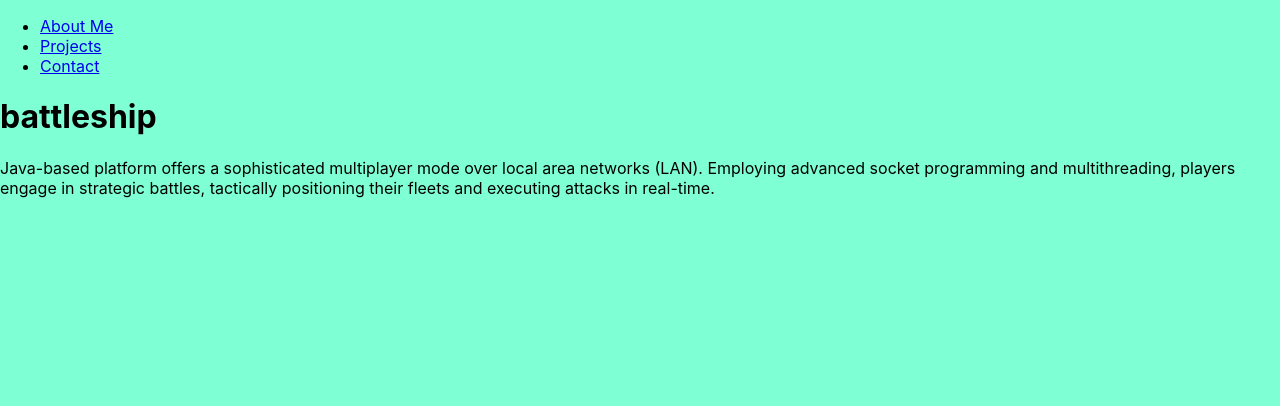
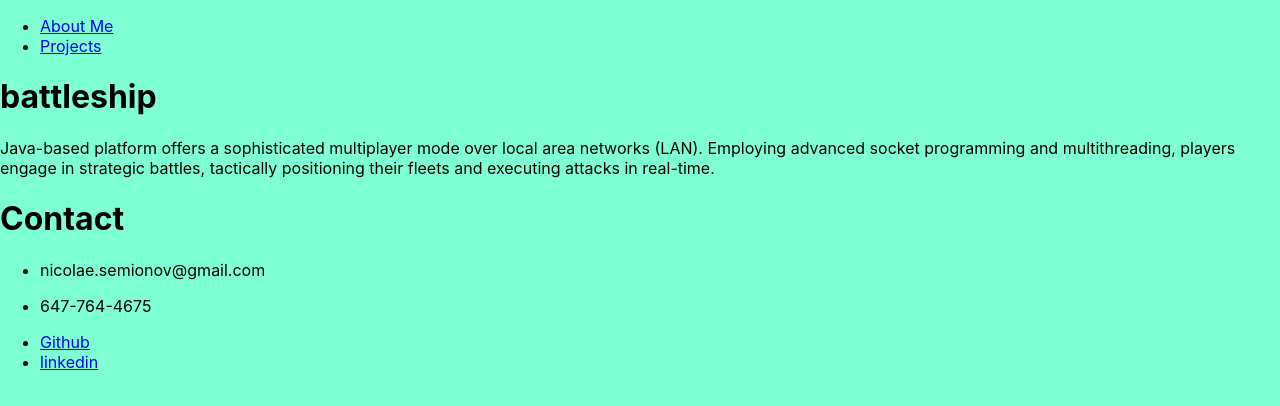
Before and after one commit to NicoSem/nicosem.github.io, a React (Create React App) app: page /projects/battleship in a window 1280 px wide. Shown: the top 406 px of the page. Built offline with nearby package versions, Linux system fonts and the light colour scheme.

Commit message:
Added contact details and moved to footer of each page

```diff
--- a/src/App.js
+++ b/src/App.js
@@ -3,7 +3,7 @@ import { BrowserRouter, Routes, Route } from 'react-router-dom'
 import AboutMePage from './pages/AboutMePage';
 import ProjectsPage from './pages/ProjectsPage';
 import ProjectDetailsPage from './pages/ProjectDetailsPage';
-import ContactPage from './pages/ContactPage';
+import ContactDetails from './components/ContactDetails';
 import NavBar from './components/NavBar';
 
 function App() {
@@ -16,9 +16,9 @@ function App() {
             <Route path="/" element={<AboutMePage />} />
             <Route path="/projects" element={<ProjectsPage />} />
             <Route path="/projects/:projectId" element={<ProjectDetailsPage />} />
-            <Route path="/contact" element={<ContactPage />} />
           </Routes>
         </div>
+        <ContactDetails />
       </div>
     </BrowserRouter>
 
--- /dev/null
+++ b/src/components/ContactDetails.js
@@ -0,0 +1,28 @@
+const ContactDetails = () => {
+    return (
+        <>
+            <h1>Contact</h1>
+            <ul>
+                <li>
+                    <p>nicolae.semionov@gmail.com</p>
+                </li>
+                <li>
+                    <p>647-764-4675</p>
+                </li>
+                <li>
+                    <a href="https://github.com/NicoSem">Github</a>
+                </li>
+                <li>
+                    <a href="https://www.linkedin.com/in/nicolae-semionov-4b70041ab/">linkedin</a>
+                </li>
+            </ul>
+
+
+
+
+        </>
+
+    )
+}
+
+export default ContactDetails
--- a/src/components/NavBar.js
+++ b/src/components/NavBar.js
@@ -10,9 +10,6 @@ const NavBar = () => {
                 <li>
                     <Link to="/projects">Projects</Link>
                 </li>
-                <li>
-                    <Link to="/contact">Contact</Link>
-                </li>
             </ul>
         </nav>
     )
--- a/src/pages/ContactPage.js
+++ /dev/null
@@ -1,7 +0,0 @@
-const ContactPage = () => {
-    return (
-        <h1>This is the contact page</h1>
-    )
-}
-
-export default ContactPage
```
